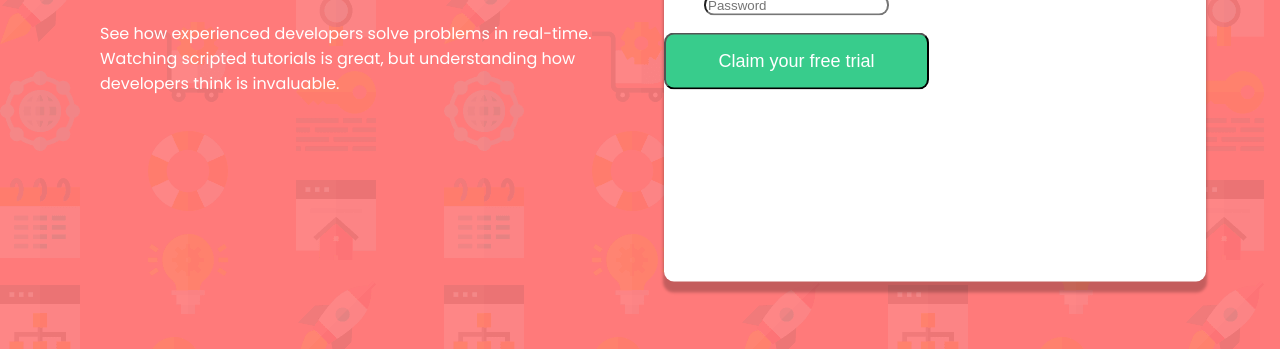
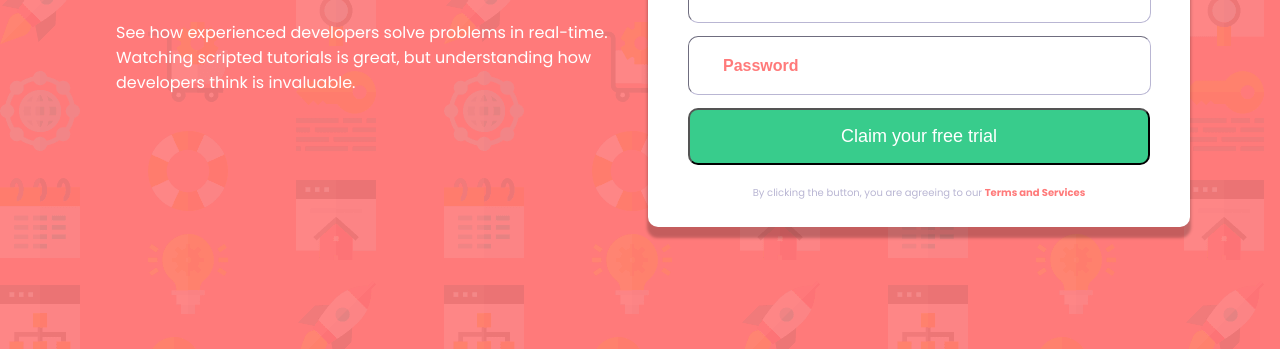
Before and after one commit to Kaji17/Signup-Component, a website: page index.html in a window 1280 px wide. Shown: the part 451-800 px from the top of the page. Drawn offline with nearby package versions, Linux system fonts and the light colour scheme.

Commit message:
add different style desktop

```diff
--- a/style.css
+++ b/style.css
@@ -10,6 +10,9 @@
 
 .text--white {
     color: white;
+}
+.text--red {
+    color: hsl(0, 100%, 74%);;
 }
 .text--fontweigth{
     font-weight: 700;
@@ -36,8 +39,8 @@ body {
 }
 
 .content-singup {
-    width: 1116px;
-    height: 649px;
+    max-width: 1116px;
+    max-height: 649px;
     justify-content: space-between;
 }
 
@@ -48,12 +51,12 @@ body {
 }
 .content-description h1{
     margin-left: 10px;
-    margin-right: 10px;
+    margin-right: 30px;
     font-size: 50px;
 }
 .content-description p{
     margin-left: 10px;
-    margin-right: 10px;
+    margin-right: 30px;
     font-weight: 200;
     margin-top: 0px;
 }
@@ -73,12 +76,14 @@ body {
 
 .content-main{
     flex-direction: column;
-    justify-content: space-between;
+    align-items: center;
 }
 
 .form-signup{
-    height: 561px;
+    min-height: 447px;
     background-color: white;
+    flex-direction: column;
+    margin-top: 30px;
 }
 .content--border{
     border-radius: 10px;
@@ -86,10 +91,10 @@ body {
 .content--shadow{
     box-shadow: 0px 10px 3px 1px rgb(0 0 0 / 23%);
 }
-.form-signup__input{
-    margin: 40px 40px auto;
+.form-signup__element{
+    margin: 40px 40px 10px 40px;
 }
-.form-signup__input input{
+.form-signup__element input{
     height: 55px;
     width: 92%;
     border-width: 1px;
@@ -98,14 +103,13 @@ body {
     font-size: medium;
     font-weight: 700;
 }
-.form-signup__input input:focus{
+.form-signup__element input:focus{
     outline-color: hsl(246, 5%, 37%) ;
 }
 
-.form-signup__input p{
+.form-signup__element p{
     text-align: right;
     margin-top: 5px;
-    color: hsl(0, 100%, 74%);
     font-size: small;
     font-style: italic;
 }
@@ -120,14 +124,28 @@ body {
     left: 92%;
 }
 #iconerrfirstname{
-    top: 22.5%;
+    top: 149.5px;
 }
 #iconerrlastname{
-    top: 37.5%;
+    top: 249.5px;
 }
 #iconerremail{
-    top: 52.5%;
+    top: 349.5px;
 }
 #iconerrpassword{
-    top: 67.5%;
+    top: 449.5px;
 }
+.form-signup__termandservice{
+    font-size: x-small;
+    text-align: center;
+    color: hsl(246, 25%, 77%);
+}
+.form-signup__termandservice span{
+    font-weight: 700;
+}
+.form-signup__input--error{
+    outline: 2px solid hsl(0, 100%, 74%) ;
+}
+::-webkit-input-placeholder{
+    color: hsl(0, 100%, 74%);
+}
```
